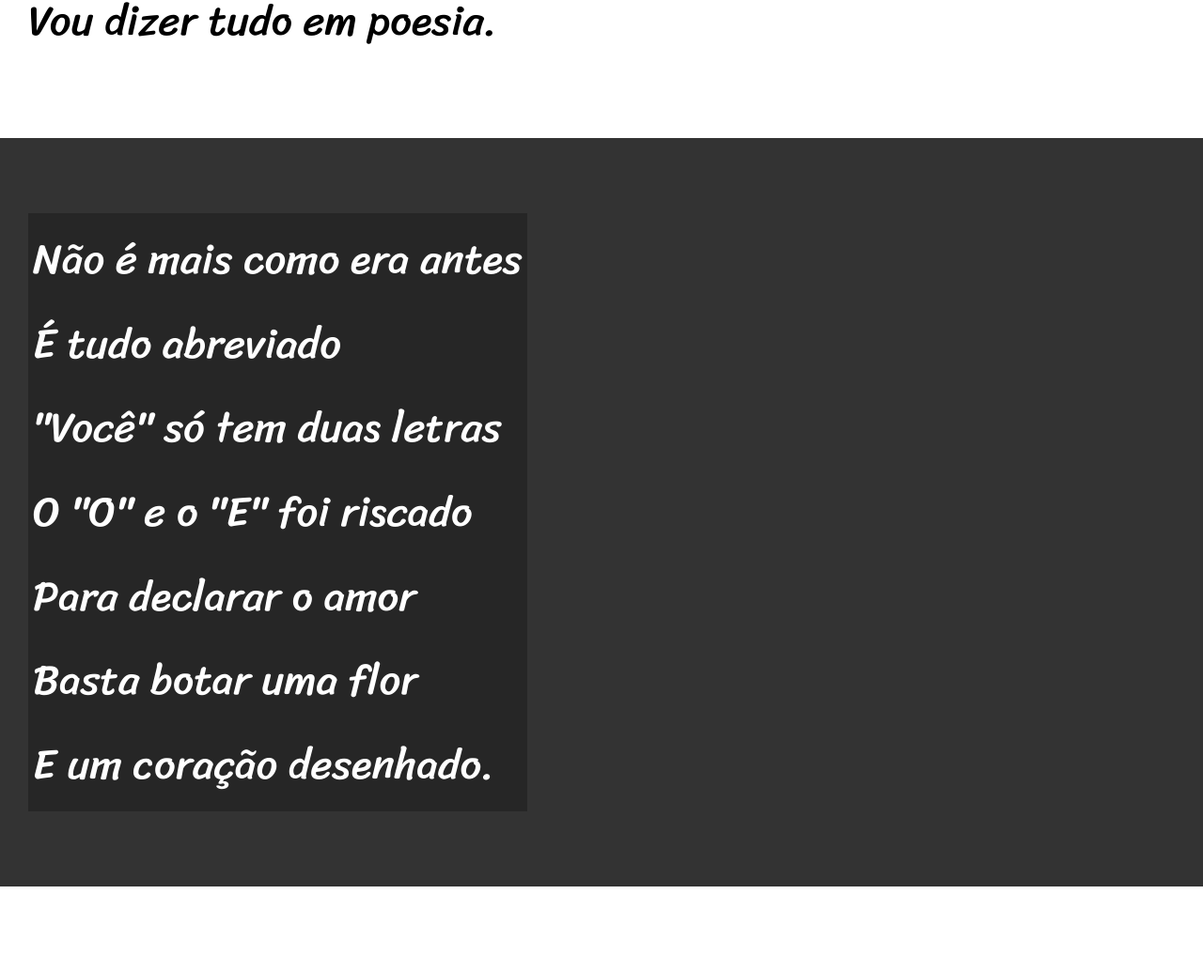
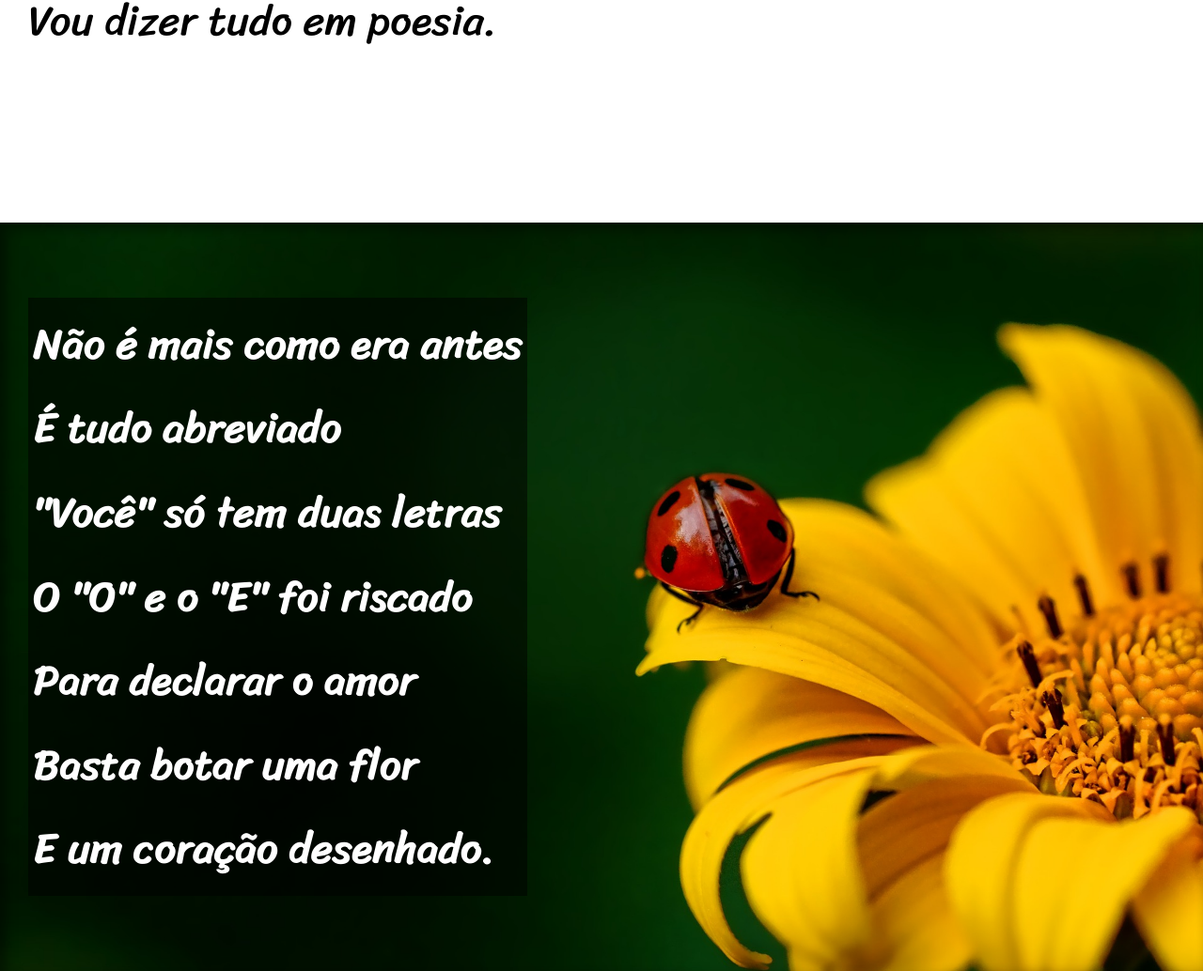
Before and after one commit to brunasouza95/html-css, a plain HTML site: page desafios/desafio12/index.html in a window 1280 px wide. Shown: the part 900-1934 px from the top of the page at 94% size. Drawn offline with Linux system fonts and the light colour scheme.

Commit message:
Finalizado

```diff
--- a/desafios/desafio12/index.html
+++ b/desafios/desafio12/index.html
@@ -25,7 +25,7 @@
             </p>
         </section>
 
-        <section class="imagem">
+        <section class="imagem" id="img01">
             <p>
                 Não é mais como era antes <br>
                 É tudo abreviado <br>
@@ -55,7 +55,7 @@
                 Decifre esse rabisco.
             </p>
         </section>
-        <section class="imagem">
+        <section class="imagem" id="img02">
             <p>
                 Tenho saudade das cartas <br>
                 Escritas com a própria mão <br>
--- a/desafios/desafio12/style.css
+++ b/desafios/desafio12/style.css
@@ -57,6 +57,9 @@ section {
     font-family: var(--font3);
     font-size: 3.5vw;
 }
+section > p {
+    padding-bottom: 2em;
+}
 
 section.normal {
     background-color: white;
@@ -65,13 +68,28 @@ section.normal {
 
 section.imagem {
     background-color: rgba(51, 51, 51);
-    color:white
+    color:white;
+    box-shadow: inset 6px 6px 13px 0px rgba(0, 0, 0, 0.473);
+    background-size: cover;
+    background-attachment: fixed;
 }
 
 section.imagem p {
     display: inline-block;
     padding: 5px;
-    background-color: rgba(0, 0, 0, 0.253);
+    background-color: rgba(0, 0, 0, 0.514);
+    text-shadow: 1px 1px 0px ;
+}
+
+section#img01 {
+    background-image: url(imagens/background001.jpg);
+    background-position: right center;
+
+}
+
+section#img02 {
+    background-image: url(imagens/background002.jpg);
+
 }
 
 
```
